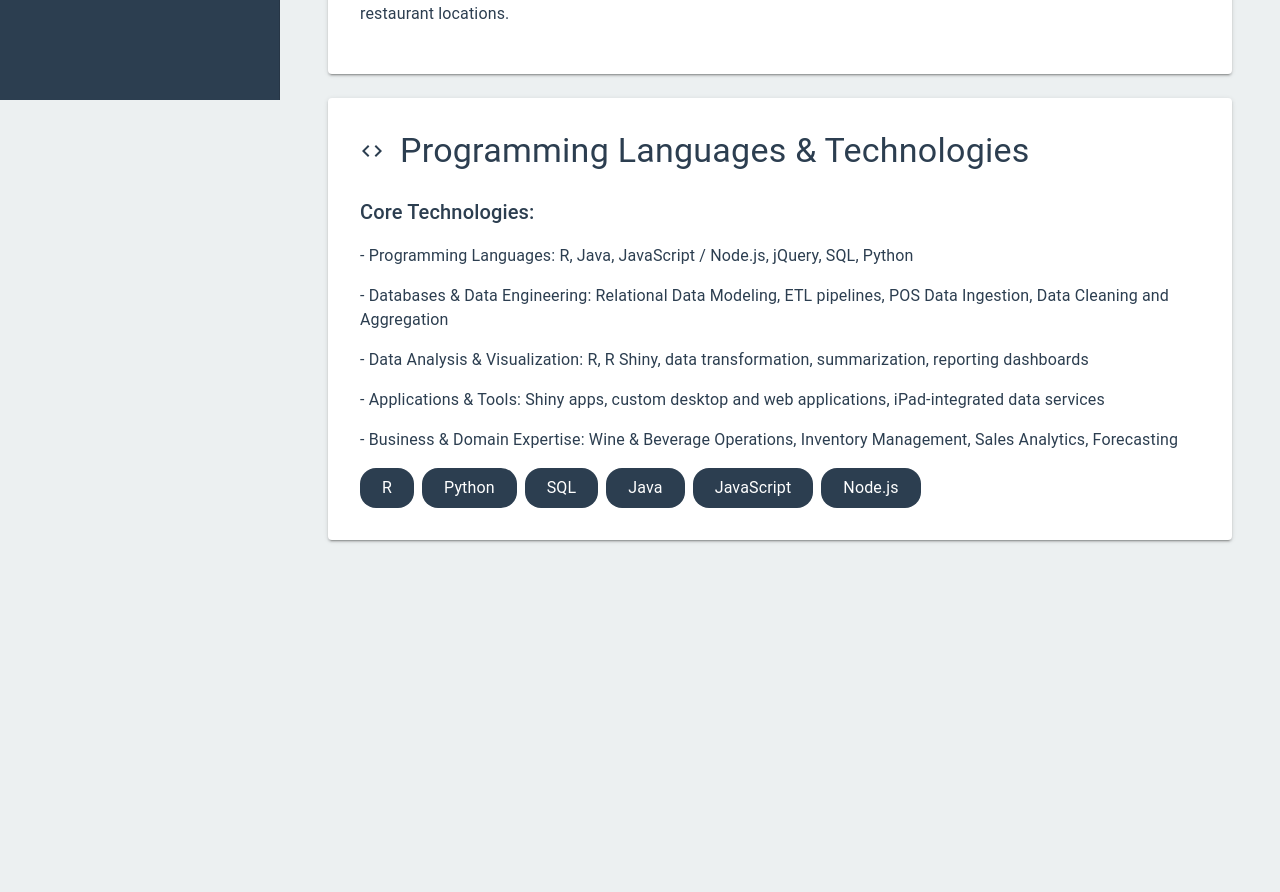
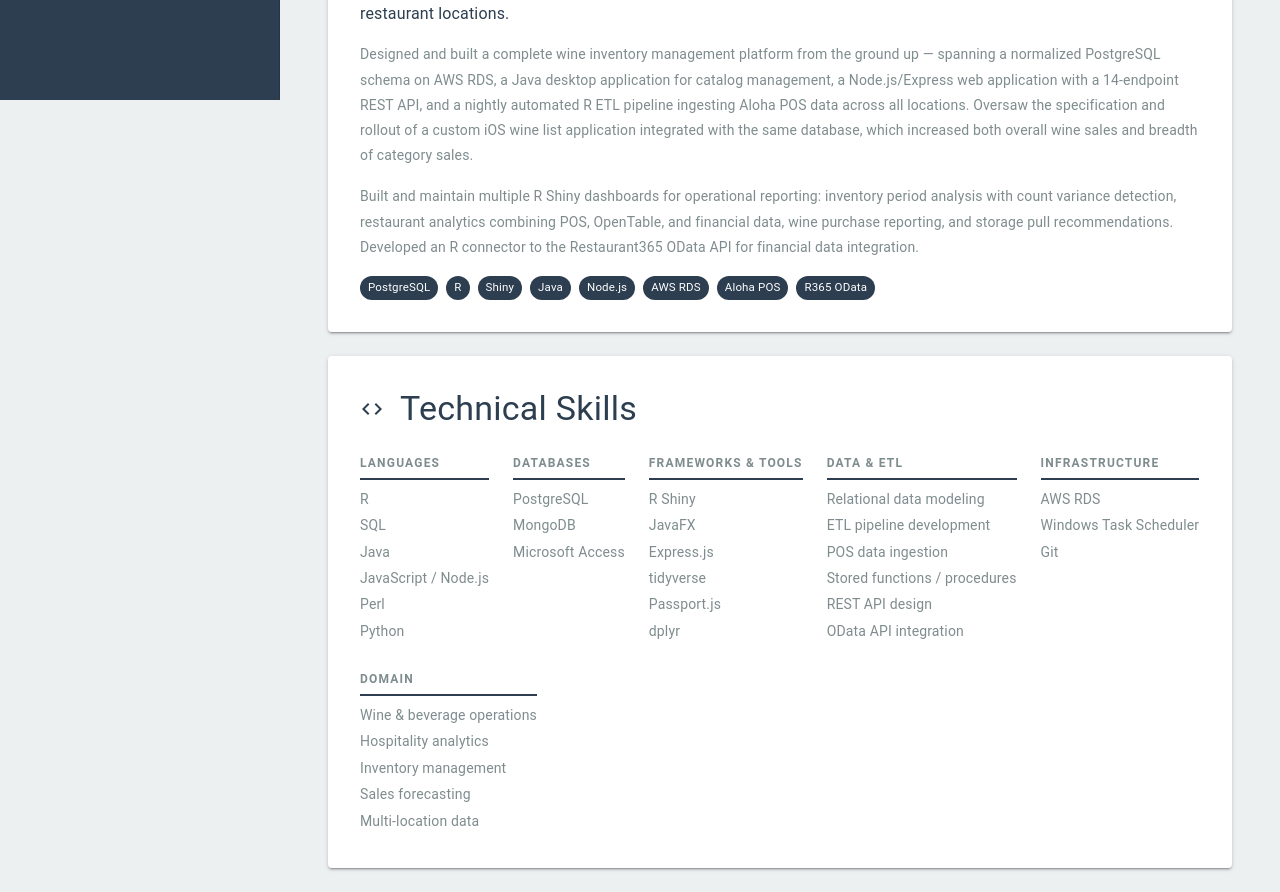
Before and after one commit to mdonovan3/Portfolio, a React (Vite) app: page /resume in a window 1280 px wide. Shown: the part 700-1592 px from the top of the page. Before the commit the page ends 1264 px from the top, so only its background shows below. Built offline with nearby package versions, Linux system fonts and the light colour scheme.

Commit message:
AI_resume changes

```diff
--- a/src/pages/Resume.jsx
+++ b/src/pages/Resume.jsx
@@ -9,16 +9,47 @@ import {
 } from "@mui/material";
 import { Code, School, Work, LocationOn } from "@mui/icons-material";
 
+const skillGroups = [
+  {
+    label: "Languages",
+    items: ["R", "SQL", "Java", "JavaScript / Node.js", "Perl", "Python"],
+  },
+  {
+    label: "Databases",
+    items: ["PostgreSQL", "MongoDB", "Microsoft Access"],
+  },
+  {
+    label: "Frameworks & Tools",
+    items: ["R Shiny", "JavaFX", "Express.js", "tidyverse", "Passport.js", "dplyr"],
+  },
+  {
+    label: "Data & ETL",
+    items: [
+      "Relational data modeling",
+      "ETL pipeline development",
+      "POS data ingestion",
+      "Stored functions / procedures",
+      "REST API design",
+      "OData API integration",
+    ],
+  },
+  {
+    label: "Infrastructure",
+    items: ["AWS RDS", "Windows Task Scheduler", "Git"],
+  },
+  {
+    label: "Domain",
+    items: [
+      "Wine & beverage operations",
+      "Hospitality analytics",
+      "Inventory management",
+      "Sales forecasting",
+      "Multi-location data",
+    ],
+  },
+];
+
 const Resume = () => {
-  const programmingLanguages = [
-    "R",
-    "Python",
-    "SQL",
-    "Java",
-    "JavaScript",
-    "Node.js",
-  ];
-
   return (
     <Container maxWidth="lg">
       <Paper elevation={2} sx={{ p: 4, mb: 3 }}>
@@ -47,7 +78,7 @@ const Resume = () => {
           Bachelor of Science in Computer Science
         </Typography>
         <Typography variant="body1" color="text.secondary">
-          Southern Polytechnic State University (now Kennesaw University)
+          Southern Polytechnic State University (now Kennesaw State University)
         </Typography>
       </Paper>
 
@@ -58,61 +89,88 @@ const Resume = () => {
             Professional Experience
           </Typography>
         </Box>
+
         <Typography variant="h6" gutterBottom>
           Data Analyst & Wine/Beverage Director
         </Typography>
         <Typography variant="body1" color="text.secondary" gutterBottom>
-          Liberty House Restaurant Corporation, Atlanta, GA
+          Liberty House Restaurant Corporation — Atlanta, GA
         </Typography>
+
         <Typography variant="body1" paragraph sx={{ mt: 2 }}>
-          Leveraging data analytics to optimize beverage program performance and
-          drive business insights across multiple restaurant locations.
+          Dual role combining wine program management with full-stack data systems
+          development across multiple restaurant locations.
         </Typography>
+
+        <Typography variant="body2" color="text.secondary" paragraph sx={{ lineHeight: 1.8 }}>
+          Designed and built a complete wine inventory management platform from the ground up —
+          spanning a normalized PostgreSQL schema on AWS RDS, a Java desktop application
+          for catalog management, a Node.js/Express web application with a 14-endpoint
+          REST API, and a nightly automated R ETL pipeline ingesting Aloha POS data
+          across all locations. Oversaw the specification and rollout of a custom iOS
+          wine list application integrated with the same database, which increased both
+          overall wine sales and breadth of category sales.
+        </Typography>
+
+        <Typography variant="body2" color="text.secondary" paragraph sx={{ lineHeight: 1.8 }}>
+          Built and maintain multiple R Shiny dashboards for operational reporting:
+          inventory period analysis with count variance detection, restaurant analytics
+          combining POS, OpenTable, and financial data, wine purchase reporting, and
+          storage pull recommendations. Developed an R connector to the Restaurant365
+          OData API for financial data integration.
+        </Typography>
+
+        <Box sx={{ display: "flex", flexWrap: "wrap", gap: 1, mt: 2 }}>
+          {["PostgreSQL", "R", "Shiny", "Java", "Node.js", "AWS RDS", "Aloha POS", "R365 OData"].map((t) => (
+            <Chip
+              key={t}
+              label={t}
+              size="small"
+              sx={{ backgroundColor: "#2c3e50", color: "white", fontSize: "0.72rem" }}
+            />
+          ))}
+        </Box>
       </Paper>
 
       <Paper elevation={2} sx={{ p: 4 }}>
         <Box sx={{ display: "flex", alignItems: "center", mb: 3 }}>
           <Code sx={{ mr: 2, color: "#2c3e50" }} />
           <Typography variant="h4" sx={{ color: "#2c3e50" }}>
-            Programming Languages & Technologies
+            Technical Skills
           </Typography>
         </Box>
-        <Typography variant="h6" gutterBottom>
-          Core Technologies:
-        </Typography>
-        <Typography variant="body1" paragraph sx={{ mt: 2 }}>
-          - Programming Languages: R, Java, JavaScript / Node.js, jQuery, SQL, Python
-        </Typography>
-        <Typography variant="body1" paragraph sx={{ mt: 2 }}>
-          - Databases & Data Engineering: Relational Data Modeling, ETL
-          pipelines, POS Data Ingestion, Data Cleaning and Aggregation
-        </Typography>
-        <Typography variant="body1" paragraph sx={{ mt: 2 }}>
-          - Data Analysis & Visualization: R, R Shiny, data transformation,
-          summarization, reporting dashboards
-        </Typography>
-        <Typography variant="body1" paragraph sx={{ mt: 2 }}>
-          - Applications & Tools: Shiny apps, custom desktop and web
-          applications, iPad-integrated data services
-        </Typography>
-        <Typography variant="body1" paragraph sx={{ mt: 2 }}>
-          - Business & Domain Expertise: Wine & Beverage Operations, Inventory
-          Management, Sales Analytics, Forecasting
-        </Typography>
-        <Box sx={{ display: "flex", flexWrap: "wrap", gap: 1 }}>
-          {programmingLanguages.map((lang) => (
-            <Chip
-              key={lang}
-              label={lang}
-              sx={{
-                backgroundColor: "#2c3e50",
-                color: "white",
-                fontSize: "1rem",
-                padding: "20px 10px",
-              }}
-            />
+
+        <Grid container spacing={3}>
+          {skillGroups.map((group) => (
+            <Grid item xs={12} sm={6} md={4} key={group.label}>
+              <Typography
+                variant="caption"
+                sx={{
+                  color: "#7f8c8d",
+                  fontWeight: 700,
+                  letterSpacing: "0.1em",
+                  textTransform: "uppercase",
+                  display: "block",
+                  mb: 1,
+                  pb: 0.5,
+                  borderBottom: "2px solid #2c3e50",
+                }}
+              >
+                {group.label}
+              </Typography>
+              {group.items.map((item) => (
+                <Typography
+                  key={item}
+                  variant="body2"
+                  color="text.secondary"
+                  sx={{ mb: 0.5, lineHeight: 1.6 }}
+                >
+                  {item}
+                </Typography>
+              ))}
+            </Grid>
           ))}
-        </Box>
+        </Grid>
       </Paper>
     </Container>
   );
```
Also changed, not shown: src/pages/Resume orig.jsx (added, +121 -0 lines).
